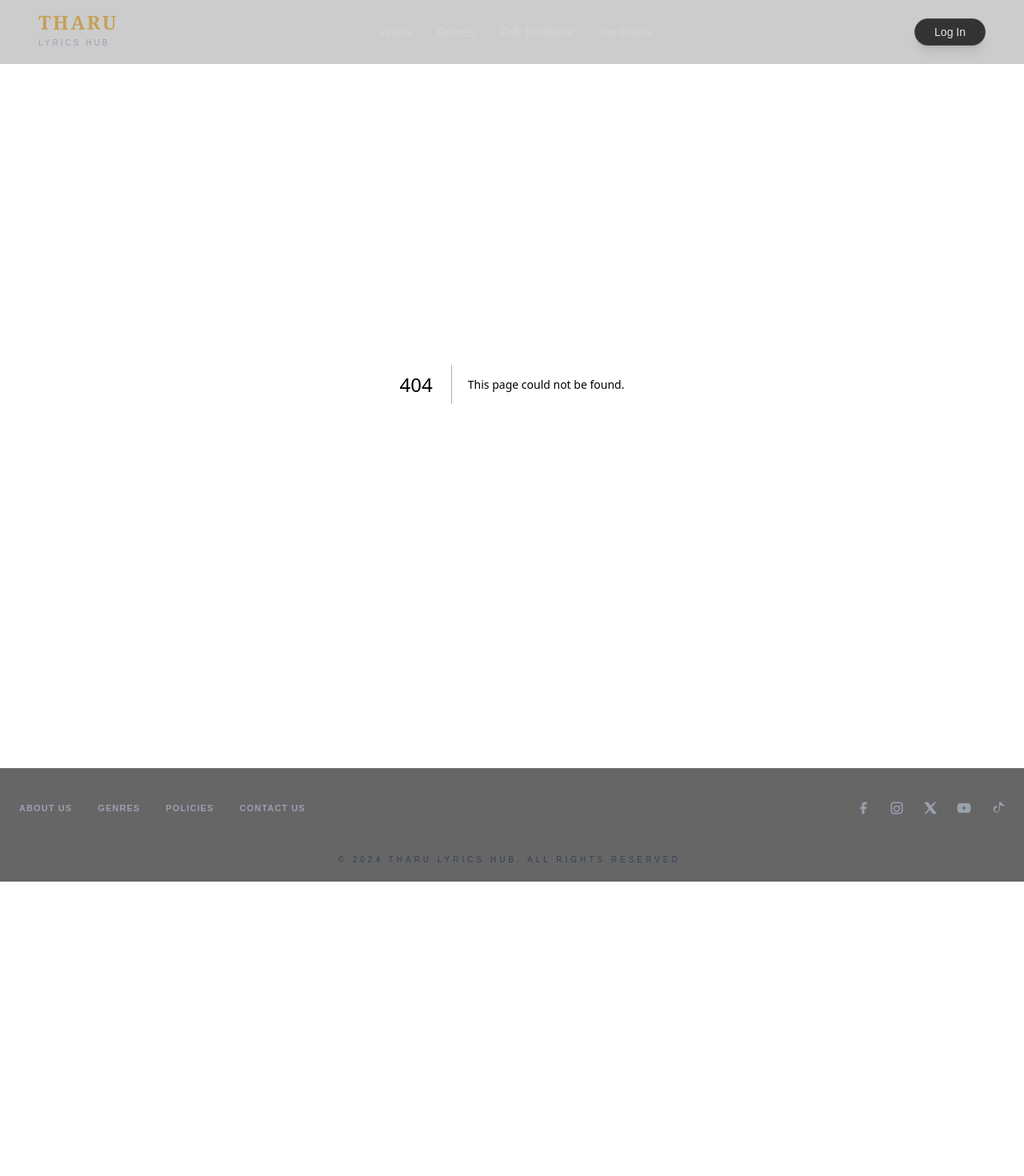
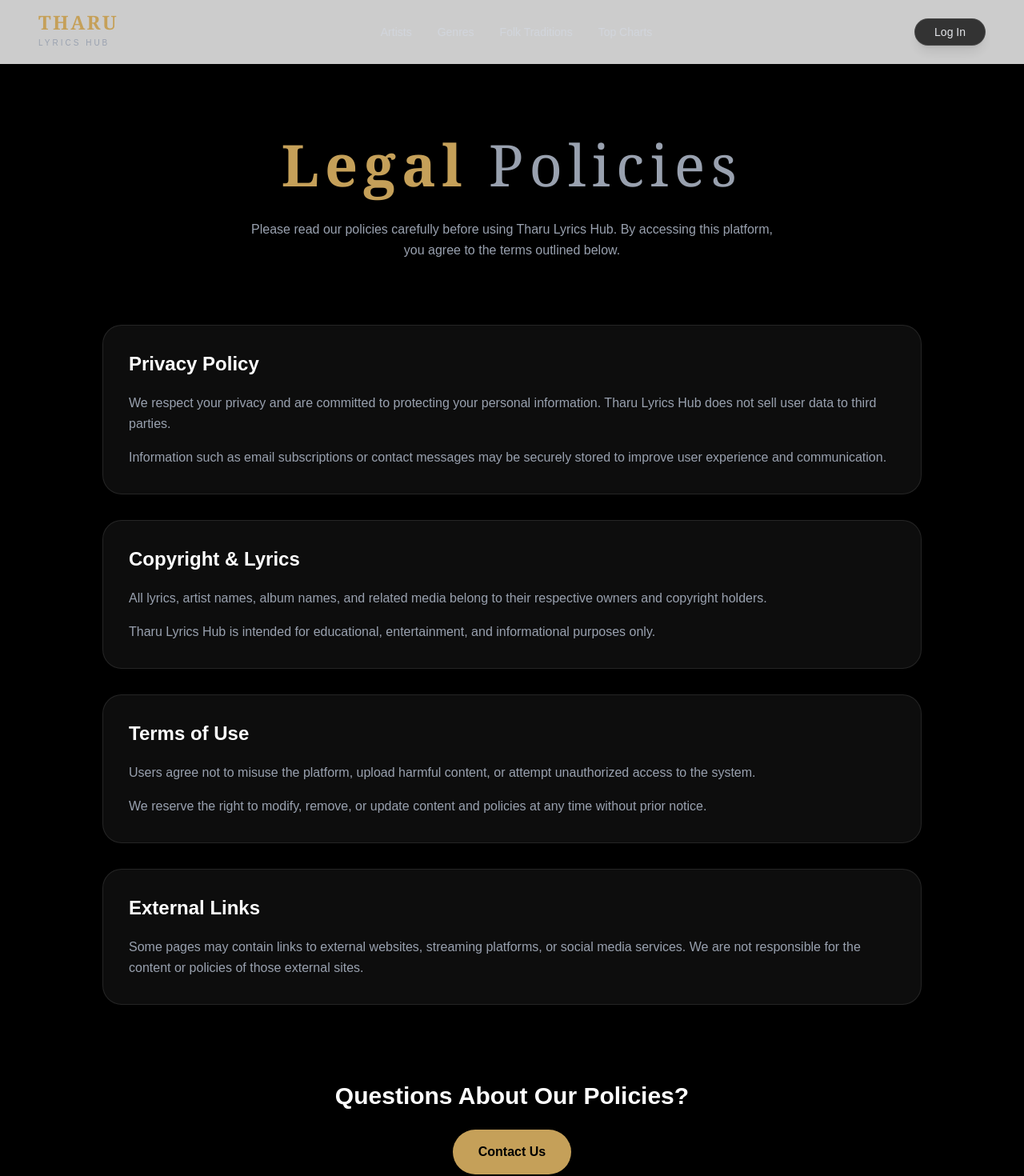
Before and after one commit to PrajeshKangoy/tharu-lyrics-hub, a Next.js app: page /policies in a window 1280 px wide. Before the commit this address had no page. Shown: the top 1470 px of the page at 80% size. Before the commit the page ends 1102 px from the top, so only its background shows below. Built offline with nearby package versions, Linux system fonts and the light colour scheme.

Commit message:
Feature: Policy and contact page for footer added

```diff
--- a/app/components/Footer/page.tsx
+++ b/app/components/Footer/page.tsx
@@ -21,8 +21,8 @@ export default function Footer() {
           <Link href="/about" className="hover:text-[#c5a059] transition-colors">About Us</Link>
           <Link href="/Genres" className="hover:text-[#c5a059] transition-colors">Genres</Link>
 
-          <a href="#" className="hover:text-white transition-colors">Policies</a>
-          <a href="#" className="hover:text-white transition-colors">Contact Us</a>
+          <Link href="/policies" className="hover:text-white transition-colors">Policies</Link>
+          <Link href="/contact" className="hover:text-white transition-colors">Contact Us</Link>
         </div>
 
 {/* Social Icons */}
--- /dev/null
+++ b/app/contact/page.tsx
@@ -0,0 +1,160 @@
+"use client";
+
+import { useState } from "react";
+
+export default function ContactPage() {
+  const [submitted, setSubmitted] = useState(false);
+
+  function handleSubmit(e: React.FormEvent<HTMLFormElement>) {
+    e.preventDefault();
+    setSubmitted(true);
+  }
+
+  return (
+    <main className="min-h-screen bg-black text-white px-6 py-20">
+
+      <div className="max-w-6xl mx-auto">
+
+        {/* Header */}
+        <div className="text-center mb-20">
+{/*
+          <p className="text-[#c5a059] uppercase tracking-[0.4em] text-xs mb-4">
+            Contact
+          </p> */}
+
+          <h1 className="text-5xl md:text-7xl font-bold font-serif tracking-widest text-[#c5a059]">
+            Contact Us
+          </h1>
+
+          <p className="mt-6 text-gray-400 max-w-2xl mx-auto leading-relaxed">
+            Have questions, suggestions, or music recommendations?
+            We'd love to hear from you.
+          </p>
+
+        </div>
+
+        {/* Grid */}
+        <div className="grid md:grid-cols-2 gap-10">
+
+          {/* Left Info */}
+          <div className="bg-white/5 border border-white/10 rounded-3xl p-10 backdrop-blur-xl">
+
+            <h2 className="text-3xl font-semibold mb-8">
+              Get In Touch
+            </h2>
+
+            <div className="space-y-6 text-gray-400">
+
+              <div>
+                <p className="text-[#c5a059] mb-2 uppercase tracking-widest text-xs">
+                  Email
+                </p>
+
+                <p>hello@tharulyricshub.com</p>
+              </div>
+
+              <div>
+                <p className="text-[#c5a059] mb-2 uppercase tracking-widest text-xs">
+                  Location
+                </p>
+
+                <p>Nepal</p>
+              </div>
+
+              <div>
+                <p className="text-[#c5a059] mb-2 uppercase tracking-widest text-xs">
+                  Support
+                </p>
+
+                <p>Available 24/7 for inquiries and feedback.</p>
+              </div>
+
+            </div>
+
+          </div>
+
+          {/* Form */}
+          <div className="bg-white/5 border border-white/10 rounded-3xl p-10 backdrop-blur-xl">
+
+            <h2 className="text-3xl font-semibold mb-8">
+              Send Message
+            </h2>
+
+            {!submitted ? (
+              <form onSubmit={handleSubmit} className="space-y-6">
+
+                {/* Name */}
+                <div>
+                  <label className="block text-sm text-gray-400 mb-2">
+                    Name
+                  </label>
+
+                  <input
+                    type="text"
+                    required
+                    placeholder="Your name"
+                    className="w-full bg-white/5 border border-white/10 rounded-xl px-4 py-3 outline-none focus:border-[#c5a059] transition-colors"
+                  />
+                </div>
+
+                {/* Email */}
+                <div>
+                  <label className="block text-sm text-gray-400 mb-2">
+                    Email
+                  </label>
+
+                  <input
+                    type="email"
+                    required
+                    placeholder="Your email"
+                    className="w-full bg-white/5 border border-white/10 rounded-xl px-4 py-3 outline-none focus:border-[#c5a059] transition-colors"
+                  />
+                </div>
+
+                {/* Message */}
+                <div>
+                  <label className="block text-sm text-gray-400 mb-2">
+                    Message
+                  </label>
+
+                  <textarea
+                    rows={6}
+                    required
+                    placeholder="Write your message..."
+                    className="w-full bg-white/5 border border-white/10 rounded-xl px-4 py-3 outline-none focus:border-[#c5a059] transition-colors resize-none"
+                  />
+                </div>
+
+                {/* Button */}
+                <button
+                  type="submit"
+                  className="w-full bg-[#c5a059] text-black font-semibold py-4 rounded-xl hover:scale-[1.02] transition-transform"
+                >
+                  Send Message
+                </button>
+
+              </form>
+            ) : (
+              <div className="flex flex-col items-center justify-center h-full text-center py-20">
+
+                <h3 className="text-3xl text-[#c5a059] font-bold mb-4">
+                  Thank You!
+                </h3>
+
+                <p className="text-gray-400 max-w-sm">
+                  Your message has been successfully submitted.
+                  We'll get back to you soon.
+                </p>
+
+              </div>
+            )}
+
+          </div>
+
+        </div>
+
+      </div>
+
+    </main>
+  );
+}
--- /dev/null
+++ b/app/policies/page.tsx
@@ -0,0 +1,129 @@
+"use client";
+
+import Link from "next/link";
+
+export default function PoliciesPage() {
+  return (
+    <main className="min-h-screen bg-black text-white px-6 py-20">
+
+      <div className="max-w-5xl mx-auto">
+
+        {/* Header */}
+        <div className="text-center mb-20">
+
+          <h1 className="text-5xl md:text-7xl font-bold font-serif tracking-widest text-[#c5a059]">
+            Legal {" "}
+                <span className="text-[2xl] tracking-[0.3em] tracking-widest font-light leading-tight text-gray-400">
+                    Policies
+                </span>
+          </h1>
+
+          <p className="mt-6 text-gray-400 max-w-2xl mx-auto leading-relaxed">
+            Please read our policies carefully before using
+            Tharu Lyrics Hub. By accessing this platform,
+            you agree to the terms outlined below.
+          </p>
+
+        </div>
+
+        {/* Policy Cards */}
+        <div className="space-y-8">
+
+          {/* Privacy Policy */}
+          <section className="bg-white/5 border border-white/10 rounded-3xl p-8 backdrop-blur-xl">
+
+            <h2 className="text-2xl font-semibold mb-5 text-white">
+              Privacy Policy
+            </h2>
+
+            <p className="text-gray-400 leading-relaxed mb-4">
+              We respect your privacy and are committed to protecting
+              your personal information. Tharu Lyrics Hub does not sell
+              user data to third parties.
+            </p>
+
+            <p className="text-gray-400 leading-relaxed">
+              Information such as email subscriptions or contact
+              messages may be securely stored to improve user
+              experience and communication.
+            </p>
+
+          </section>
+
+          {/* Copyright */}
+          <section className="bg-white/5 border border-white/10 rounded-3xl p-8 backdrop-blur-xl">
+
+            <h2 className="text-2xl font-semibold mb-5 text-white">
+              Copyright & Lyrics
+            </h2>
+
+            <p className="text-gray-400 leading-relaxed mb-4">
+              All lyrics, artist names, album names, and related media
+              belong to their respective owners and copyright holders.
+            </p>
+
+            <p className="text-gray-400 leading-relaxed">
+              Tharu Lyrics Hub is intended for educational,
+              entertainment, and informational purposes only.
+            </p>
+
+          </section>
+
+          {/* Terms */}
+          <section className="bg-white/5 border border-white/10 rounded-3xl p-8 backdrop-blur-xl">
+
+            <h2 className="text-2xl font-semibold mb-5 text-white">
+              Terms of Use
+            </h2>
+
+            <p className="text-gray-400 leading-relaxed mb-4">
+              Users agree not to misuse the platform, upload harmful
+              content, or attempt unauthorized access to the system.
+            </p>
+
+            <p className="text-gray-400 leading-relaxed">
+              We reserve the right to modify, remove, or update content
+              and policies at any time without prior notice.
+            </p>
+
+          </section>
+
+          {/* External Links */}
+          <section className="bg-white/5 border border-white/10 rounded-3xl p-8 backdrop-blur-xl">
+
+            <h2 className="text-2xl font-semibold mb-5 text-white">
+              External Links
+            </h2>
+
+            <p className="text-gray-400 leading-relaxed">
+              Some pages may contain links to external websites,
+              streaming platforms, or social media services.
+              We are not responsible for the content or policies
+              of those external sites.
+            </p>
+
+          </section>
+
+        </div>
+
+        {/* Bottom CTA */}
+        <div className="text-center mt-24">
+
+          <h2 className="text-3xl font-bold mb-6">
+            Questions About Our Policies?
+          </h2>
+
+          <Link
+            href="/contact"
+            className="inline-flex items-center justify-center px-8 py-4 rounded-full bg-[#c5a059] text-black font-semibold hover:scale-105 transition-transform"
+          >
+            Contact Us
+          </Link>
+
+        </div>
+
+      </div>
+
+    </main>
+  );
+}
```
